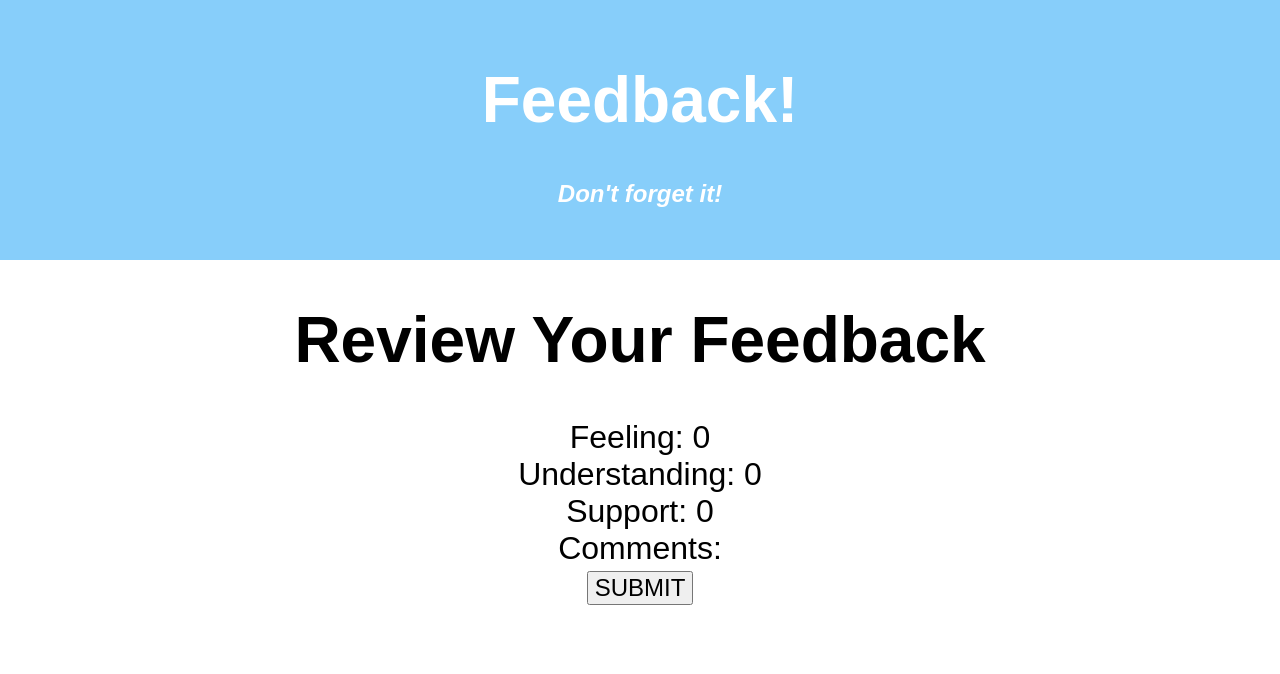
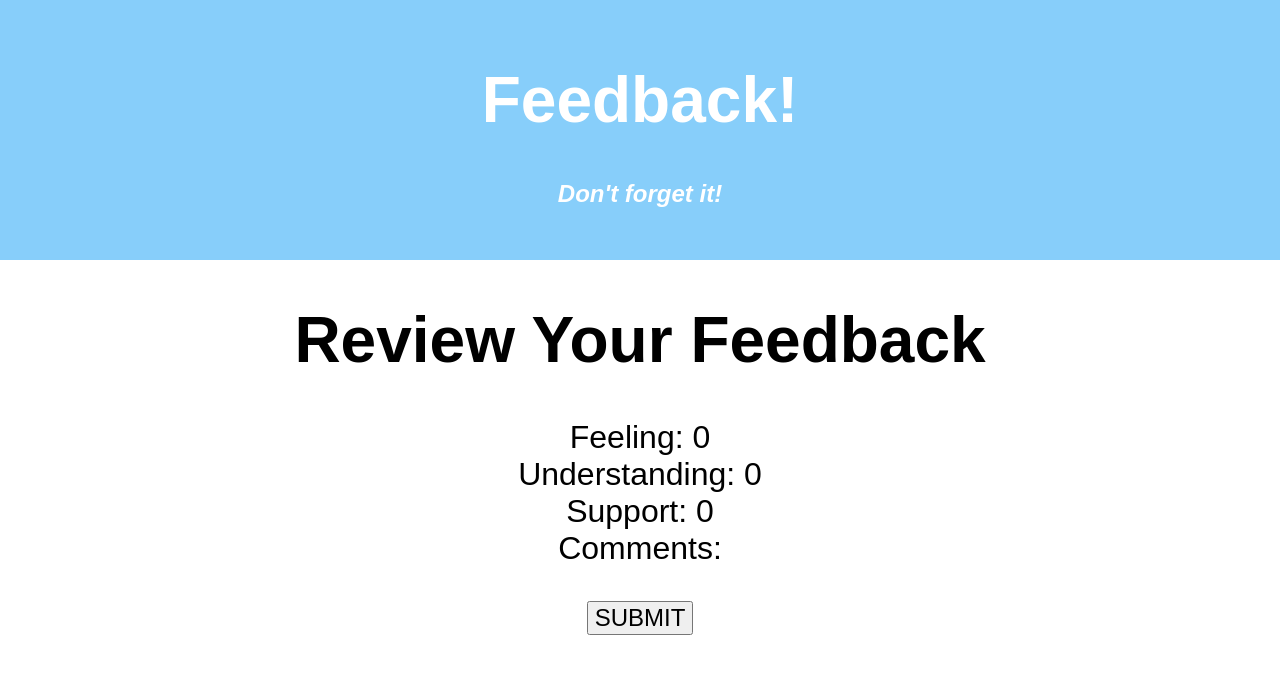
Before and after one commit to JJSalsbury/weekend-redux-feedback-loop, a React (Create React App) app: page /#/reviewForm in a window 1280 px wide. Shown: the top 674 px of the page. Built offline with nearby package versions, Linux system fonts and the light colour scheme.

Commit message:
ReviewForm.jsx; add: div. App.css; created space between review and submit button using padding

```diff
--- a/src/components/App/App.css
+++ b/src/components/App/App.css
@@ -46,3 +46,7 @@ h4 {
   margin-left: 150px;
 
 }
+
+#feedbackReview {
+  padding-bottom: 30px;
+}
--- a/src/components/ReviewForm/ReviewForm.jsx
+++ b/src/components/ReviewForm/ReviewForm.jsx
@@ -52,11 +52,13 @@ function ReviewForm() {
     return (
         <>
             <div>
-                <h1>Review Your Feedback</h1>
-                <div>Feeling: {feelingForm}</div>
-                <div>Understanding: {understandingForm}</div>
-                <div>Support: {supportForm}</div>
-                <div>Comments: {commentsForm}</div>
+                <div id="feedbackReview">
+                    <h1>Review Your Feedback</h1>
+                    <div>Feeling: {feelingForm}</div>
+                    <div>Understanding: {understandingForm}</div>
+                    <div>Support: {supportForm}</div>
+                    <div>Comments: {commentsForm}</div>
+                </div>
                 <button className="size" onClick={handleSubmit}>SUBMIT</button>
             </div>
         </>
```
